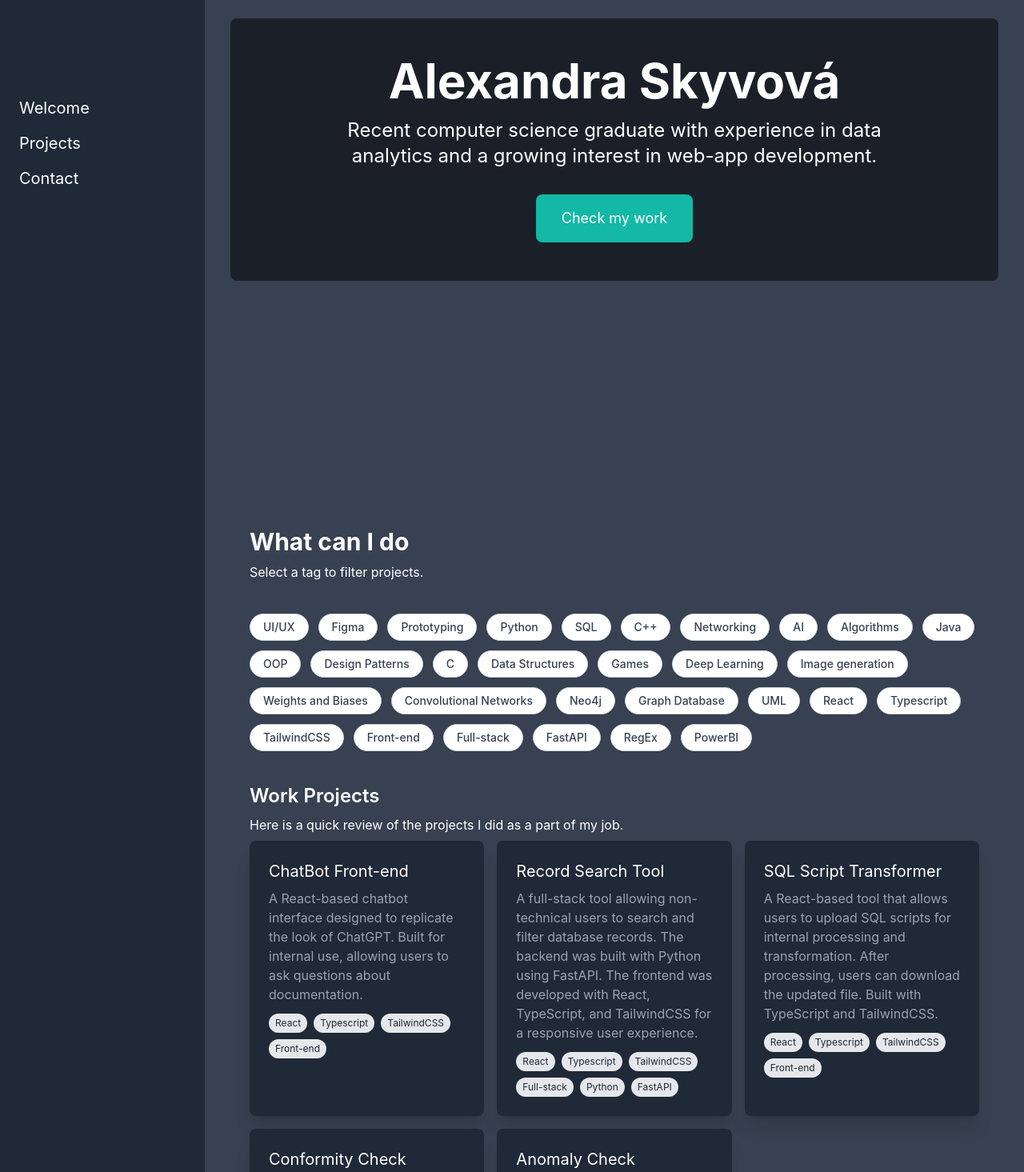
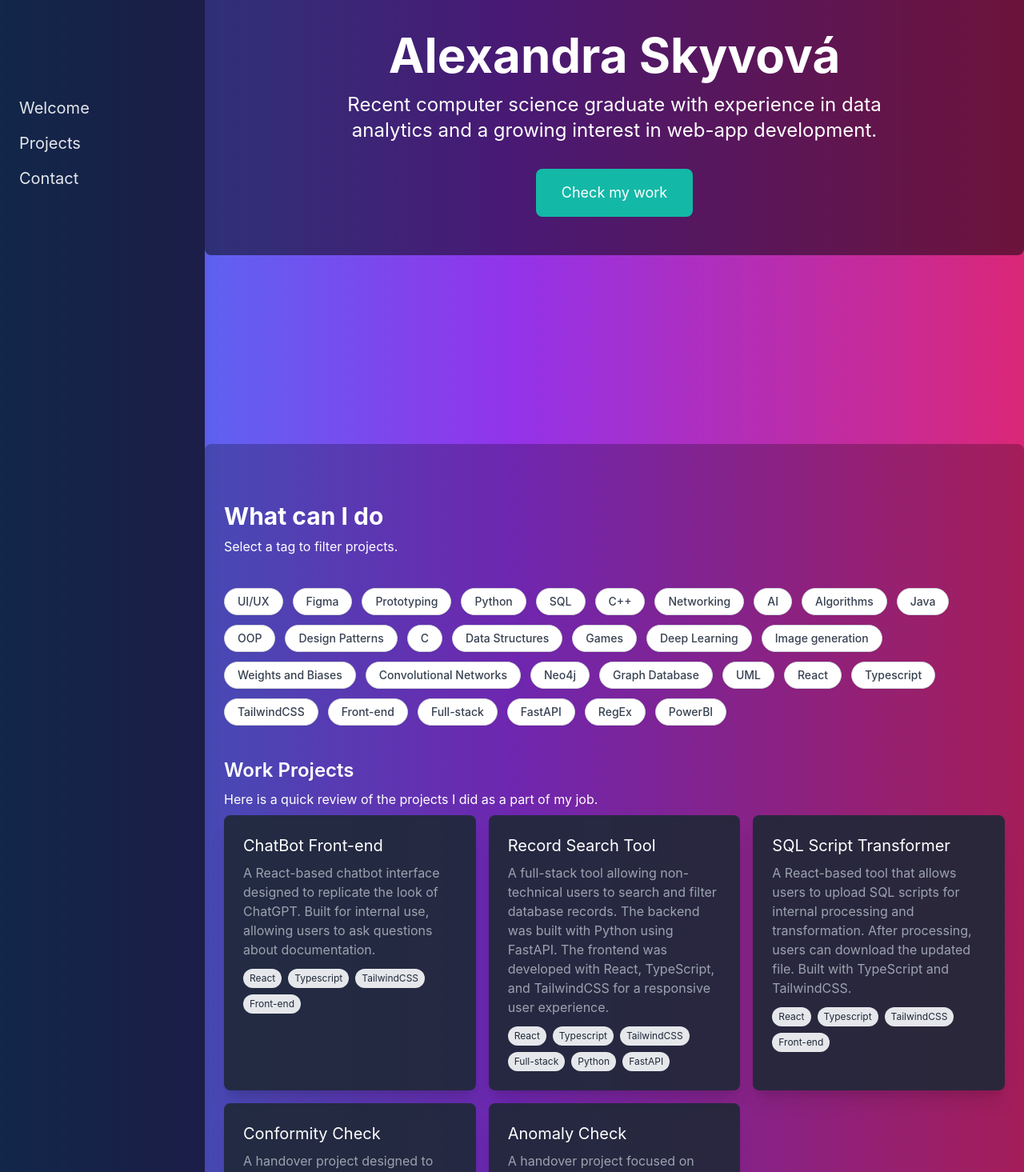
Before and after one commit to alexandrasky/alexandrasky.github.io, a React (Create React App) app: page / in a window 1280 px wide. Shown: the part 245-1710 px from the top of the page at 80% size. Built offline with nearby package versions, Linux system fonts and the light colour scheme.

Commit message:
update color theme

```diff
--- a/src/App.tsx
+++ b/src/App.tsx
@@ -3,28 +3,26 @@ import Sidebar from './components/Sidebar';
 import Intro from './components/Intro';
 import Home from './pages/Home';
 import Contact from './components/Contact';
-//import './main.css';
 
 const App: React.FC = () => {
   return (
-    <div className="flex min-h-screen text-white bg-blue-500">
+    <div className="flex min-h-screen text-white bg-gradient-to-r from-blue-500 via-purple-600 to-pink-600">
 
-      {/* Sidebar on the left */}
-      <aside className="w-64 bg-gray-800 shadow-xl p-6 ">
+      {/* Sidebar on the left bg-gray-800*/}
+      <aside className="w-64  bg-black bg-opacity-70 shadow-xl p-6">
         <div className="h-full fixed">
           <Sidebar />
         </div>
       </aside>
 
       {/* Main content on the right */}
-      <main className="flex-1 p-8 overflow-y-auto bg-gray-700">
+      <main className="flex-1  overflow-y-auto">
         <Intro />
         <Home />
-              {/* Contact information */}
+        {/* Contact information */}
         <div className="w-full">
           <Contact />
         </div>
-
       </main>
     </div>
   );
--- a/src/components/Contact.tsx
+++ b/src/components/Contact.tsx
@@ -3,7 +3,7 @@ import { FiMapPin } from "react-icons/fi";
 
 const Contact: React.FC = () => {
   return (
-    <section id="two" className="bg-gray-900 text-white py-16 px-6 md:px-12 rounded-lg">
+    <section id="two" className=" bg-black bg-opacity-75 text-white py-16 px-6 md:px-12 rounded-lg">
       <div className="max-w-3xl mx-auto">
         <h2 className="text-4xl font-extrabold mb-6">Get In Touch</h2>
         <p className="text-lg mb-10">
@@ -11,25 +11,26 @@ const Contact: React.FC = () => {
         </p>
 
         <div className="space-y-8">
+          {/* Location Section */}
           <div>
-            <h3 className="text-2xl font-semibold flex items-center gap-2">
-              {/*  Cast explicitly */}
-              {FiMapPin({ className: "w-5 h-5" })} Location
+            <h3 className="text-2xl font-semibold flex items-center gap-3 text-teal-400">
+            {FiMapPin({ className: "w-5 h-5" })} Location
             </h3>
             <p className="mt-2 text-lg">Slovakia, Europe</p>
           </div>
 
+          {/* Socials Section */}
           <div>
-            <h3 className="text-2xl font-semibold">Socials</h3>
+            <h3 className="text-2xl font-semibold text-teal-400">Socials</h3>
             <ul className="mt-4 space-y-3">
               <li>
                 <a
                   href="https://github.com/alexandrasky"
                   target="_blank"
                   rel="noopener noreferrer"
-                  className="flex items-center gap-2 text-lg hover:underline hover:text-gray-200 transition"
+                  className="flex items-center gap-2 text-lg hover:underline hover:text-teal-500 transition"
                 >
-                   {FaGithub({ className: "w-5 h-5" })} GitHub
+                 {FaGithub({ className: "w-5 h-5" })} GitHub
                 </a>
               </li>
               <li>
@@ -37,10 +38,9 @@ const Contact: React.FC = () => {
                   href="https://www.linkedin.com/in/alexandra-skyvov%C3%A1-7838b0215/"
                   target="_blank"
                   rel="noopener noreferrer"
-                  className="flex items-center gap-2 text-lg hover:underline hover:text-gray-200 transition"
+                  className="flex items-center gap-2 text-lg hover:underline hover:text-teal-500 transition"
                 >
-                  {FaLinkedin({ className: "w-5 h-5" })}
-                   LinkedIn
+                  {FaLinkedin({ className: "w-5 h-5" })} LinkedIn
                 </a>
               </li>
             </ul>
--- a/src/components/ProjectCard.tsx
+++ b/src/components/ProjectCard.tsx
@@ -2,8 +2,9 @@ import { FaGithub } from 'react-icons/fa';
 import { Project } from "../types/project";
 
 export default function ProjectCard({ project }: { project: Project }) {
+  // bg-gray-800
   return (
-    <div className="bg-gray-800 rounded-lg shadow-xl p-6 transition-transform transform hover:scale-105">
+    <div className=" bg-gray-800 bg-opacity-90 rounded-lg shadow-xl p-6 transition-transform transform hover:scale-105">
       <h3 className="text-xl text-white">{project.title}</h3>
       <p className="mt-2 text-gray-400">{project.description}</p>
 
--- a/src/components/Sidebar.tsx
+++ b/src/components/Sidebar.tsx
@@ -1,4 +1,3 @@
-import React from 'react';
 
 const Sidebar: React.FC = () => {
   return (
@@ -6,17 +5,34 @@ const Sidebar: React.FC = () => {
       <nav>
         <ul className="space-y-4">
           <li>
-            <a href="#intro" className="text-xl hover:text-gray-400 transition-colors">Welcome</a>
+          <a
+            href="#intro"
+            className="text-xl text-gray-200 hover:text-teal-500 transition-all duration-300 relative py-1"
+          >
+              Welcome
+              <span className="absolute left-0 bottom-0 w-full h-1 bg-teal-500 scale-x-0 transform transition-all duration-300 origin-left hover:scale-x-100"></span>
+            </a>
           </li>
           <li>
-            <a href="#one" className="text-xl hover:text-gray-400 transition-colors">Projects</a>
+            <a
+              href="#one"
+              className="text-xl text-gray-200 hover:text-teal-500 transition-all duration-300 relative py-1"
+            >
+              Projects
+              <span className="absolute left-0 bottom-0 w-full h-1 bg-teal-500 scale-x-0 transform transition-all duration-300 origin-left hover:scale-x-100"></span>
+            </a>
           </li>
           <li>
-            <a href="#two" className="text-xl hover:text-gray-400 transition-colors">Contact</a>
+            <a
+              href="#two"
+              className="text-xl text-gray-200 hover:text-teal-500 transition-all duration-300 relative py-1"
+            >
+              Contact
+              <span className="absolute left-0 bottom-0 w-full h-1 bg-teal-500 scale-x-0 transform transition-all duration-300 origin-left hover:scale-x-100"></span>
+            </a>
           </li>
         </ul>
       </nav>
-
     </div>
   );
 };
--- a/src/pages/Home.tsx
+++ b/src/pages/Home.tsx
@@ -1,5 +1,3 @@
-'use client';
-
 import { useState } from 'react';
 import { projects } from '../data/projects';
 import ProjectCard from '../components/ProjectCard';
@@ -18,21 +16,15 @@ export default function Home() {
 
   const universityProjects = filteredProjects.filter(p => p.type === 'university');
   const workProjects = filteredProjects.filter(p => p.type === 'work');
+  // bg-gradient-to-r from-blue-500 via-purple-600 to-pink-600
 
   return (
-    <div className="px-6 py-10 max-w-7xl mx-auto space-y-10">
-
+    <div className="px-6 py-10 max-w-7xl mx-auto space-y-10 bg-black bg-opacity-25 rounded-lg ">
       {/* Intro Section */}
       <section id="one" className="wrapper style3 fade-up pt-8">
         <div className="inner space-y-2">
           <h2 className='font-bold text-3xl'>What can I do</h2>
           <p>Select a tag to filter projects.</p>
-          {/*
-          <p>
-            Here is a quick review of the projects I did. The projects were mostly made as an assignment from my Uni.
-            To check the code as well as read more in-depth documentation, please refer to the GitHub repository of each project.
-          </p>
-          */}
         </div>
       </section>
 
@@ -49,10 +41,9 @@ export default function Home() {
               }
             }}
             className={`text-sm font-medium px-4 py-1.5 rounded-full border transition-all duration-200 shadow-sm
-              ${
-                selectedTags.includes(tag)
-                  ? 'bg-gradient-to-r from-blue-600 to-indigo-600 text-white border-transparent'
-                  : 'bg-white text-gray-700 border-gray-300 hover:bg-gray-100'
+              ${selectedTags.includes(tag)
+                ? 'bg-gradient-to-r from-teal-500 to-indigo-800 text-white border-transparent'
+                : 'bg-white text-gray-700 border-gray-300 hover:bg-gray-100'
               }`}
           >
             {tag}
@@ -67,7 +58,6 @@ export default function Home() {
           </button>
         )}
       </div>
-
 
       {/* Work Projects Grid */}
       <div className="space-y-2">
```
